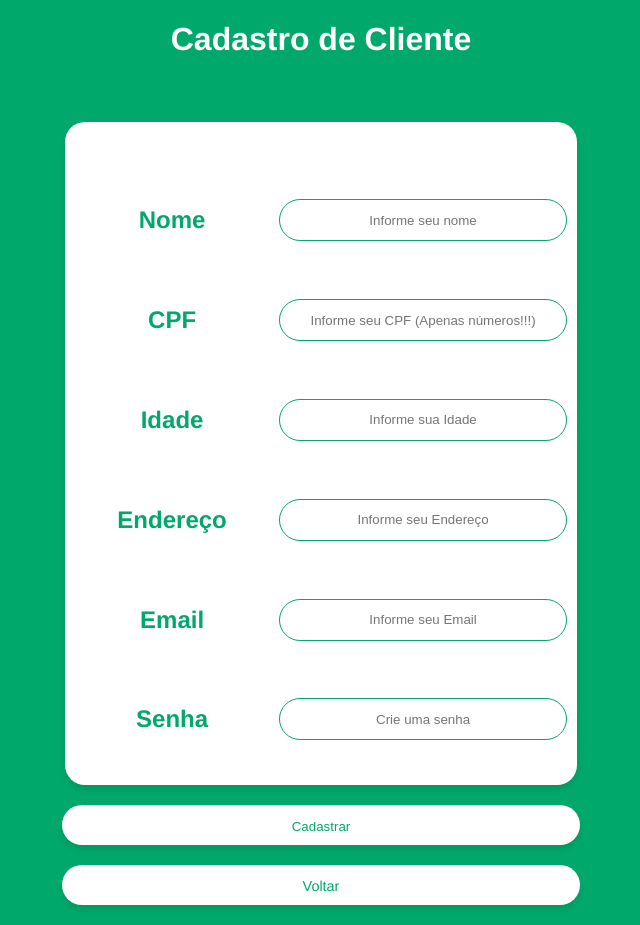
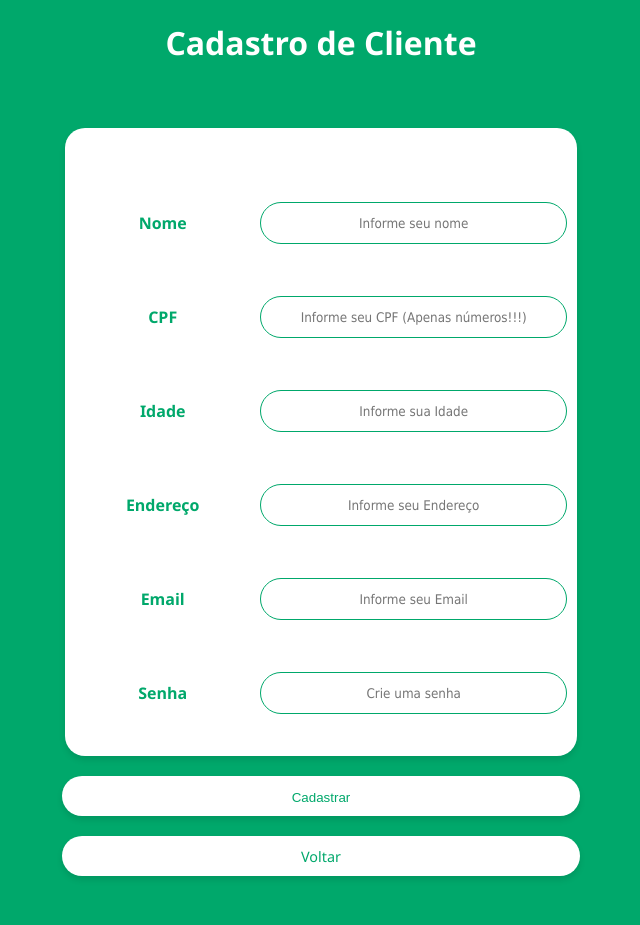
Before and after one commit to juanbvdev/ProjetoIntegrador-Farmacia, a PHP site: page /php/cad-clie.php in a window 1280 px wide. Shown: the whole page, without its empty margins (319-959 px from the left). After the commit the page ends 878 px from the top, so only its background shows below. Run offline with PHP 8.4, Linux system fonts and the light colour scheme.

Commit message:
alterações no css

```diff
--- a/ProgramFiles/main/css/style.css
+++ b/ProgramFiles/main/css/style.css
@@ -1,7 +1,6 @@
 body {
     background-color: #00a86b;
-    /* Verde para representar saúde */
-    font-family: 'Helvetica Neue', sans-serif;
+    font-family: 'Segoe UI';
     text-align: center;
     margin: 0;
     padding: 0;
@@ -9,12 +8,25 @@ body {
 
 th {
     color: #00a86b;
-    /* Verde */
 }
 
 h1 {
     color: #fff;
-    /* Texto branco */
+    width: 100%;
+}
+
+h2 {
+    width: 100%;
+    margin-block: auto;
+    margin-inline: auto;
+    font-size: 100%;
+
+
+}
+
+td {
+    padding: 1% 1%;
+    font-size: 100%;
 }
 
 table,
@@ -22,11 +34,8 @@ a {
     margin: 0 auto;
     border-radius: 20px;
     background-color: #fff;
-    /* Fundo branco */
     color: #00a86b;
-    /* Verde */
     box-shadow: 0 4px 6px rgba(0, 0, 0, 0.1);
-    /* Sombra suave */
     width: 40%;
 }
 
@@ -35,17 +44,18 @@ th,
 td {
     padding: 15px;
 }
-table{
- align-content: center;
- margin-top: 5%;
- margin-left: 30%;
+
+table {
+    align-content: center;
+    margin-top: 5%;
+    margin-left: 30%;
 }
 
-.table-menu{
+.table-menu {
     align-content: center;
     margin-bottom: 5%;
     margin-left: 0%;
-   }
+}
 
 
 input[type="text"],
@@ -56,13 +66,14 @@ input[type="password"] {
     padding: 10px;
     background: #fff;
     border: 1px solid #00a86b;
-    /* Verde */
     color: #000;
     margin: 10px 0;
     border-radius: 25px;
+    font-family: Tahoma, sans-serif;
 }
 
-.button-container, ::placeholder {
+.button-container,
+::placeholder {
     text-align: center;
 }
 
@@ -83,7 +94,6 @@ input[type="password"] {
     width: 80%;
     height: 50px;
     background-color: #00a86b;
-    /* Verde */
     color: #fff;
     text-align: center;
     line-height: 50px;
@@ -93,7 +103,6 @@ input[type="password"] {
     cursor: pointer;
     border-radius: 25px;
     box-shadow: 0 4px 6px rgba(0, 0, 0, 0.1);
-    /* Sombra suave */
 }
 
 .menu-button2 {
@@ -102,7 +111,6 @@ input[type="password"] {
     height: 40px;
     background-color: #fff;
     color: #00a86b;
-    /* Verde */
     text-align: center;
     font-size: 90%;
     line-height: 42px;
@@ -112,14 +120,12 @@ input[type="password"] {
     cursor: pointer;
     border-radius: 25px;
     box-shadow: 0 4px 6px rgba(0, 0, 0, 0.1);
-    /* Sombra suave */
 }
 
 .account-button {
     width: 180px;
     height: 40px;
     background-color: #00a86b;
-    /* Verde */
     color: #fff;
     text-align: center;
     border: none;
@@ -127,7 +133,6 @@ input[type="password"] {
     cursor: pointer;
     margin: 10px auto;
     box-shadow: 0 4px 6px rgba(0, 0, 0, 0.1);
-    /* Sombra suave */
 }
 
 .account-button2 {
@@ -136,7 +141,6 @@ input[type="password"] {
     height: 40px;
     background-color: #fff;
     color: #00a86b;
-    /* Verde */
     text-align: center;
     line-height: 42px;
     text-decoration: none;
@@ -145,41 +149,32 @@ input[type="password"] {
     cursor: pointer;
     border-radius: 25px;
     box-shadow: 0 4px 6px rgba(0, 0, 0, 0.1);
-    /* Sombra suave */
 }
 
 .menu-button:hover,
 .menu-button:focus {
     background-color: #ffffff;
-    /* Cor alterada no hover */
     color: #00a86b;
-    /* Texto fica verde no hover */
     transition: background-color 0.3s;
 }
 
 .account-button:hover,
 .account-button:focus {
     background-color: #ffffff;
-    /* Cor alterada no hover */
     color: #00a86b;
-    /* Texto fica verde no hover */
     transition: background-color 0.3s;
 }
 
 .account-button2:hover,
 .account-button2:focus {
     background-color: #00a86b;
-    /* Cor alterada no hover */
     color: #fff;
-    /* Texto fica branco no hover */
     transition: background-color 0.3s, color 0.3s;
 }
 
 .menu-button2:hover,
 .menu-button2:focus {
     background-color: #00a86b;
-    /* Cor alterada no hover */
     color: #fff;
-    /* Texto fica branco no hover */
     transition: background-color 0.3s, color 0.3s;
 }
--- a/ProgramFiles/main/html/index.html
+++ b/ProgramFiles/main/html/index.html
@@ -6,9 +6,8 @@
     <title>Farmacia - Cadastro/Login</title>
     <link rel="stylesheet" href="../css/style.css">
     <link rel="icon" href="favicon.ico" type="image/x-icon">
+</head>
 
-
-</head>
 <header>
     <h1>Farmacia</h1>
 </header>
@@ -18,7 +17,6 @@
         <table>
             <td>
                 <div class="button-container">
-
                     <div class="column">
                         <h2>Cadastros</h2>
                         <a href="../php/cad-clie.php" class="menu-button">Cadastro de Cliente</a>
--- a/ProgramFiles/main/php/cad-clie.php
+++ b/ProgramFiles/main/php/cad-clie.php
@@ -3,8 +3,9 @@
 
 <head>
     <meta charset="UTF-8">
-    <meta name="viewport" content="width=device-width, initial-scale=1.0">
+    <meta name="viewport" content="width=device-width, initial-scale=1">
     <link rel="stylesheet" href="../css/style.css">
+
     <title>Cadastro de Cliente</title>
 </head>
 
@@ -91,7 +92,6 @@
                         </td>
                         <td><input type="password" name="senha" placeholder="Crie uma senha"></td>
                     </tr>
-
                     </td>
             </table>
             <input type="submit" name="cadButton" value="Cadastrar" class="account-button2">
```
Also changed, not shown: ProgramFiles/main/php/Inicio.php (added).
